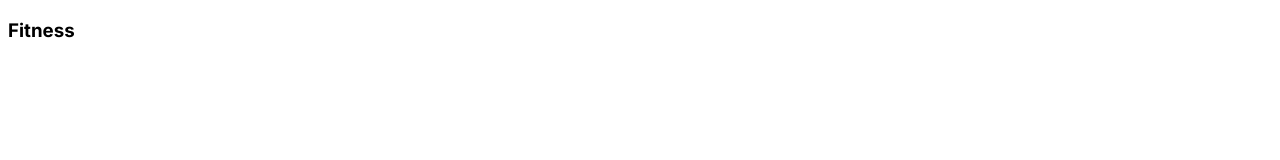
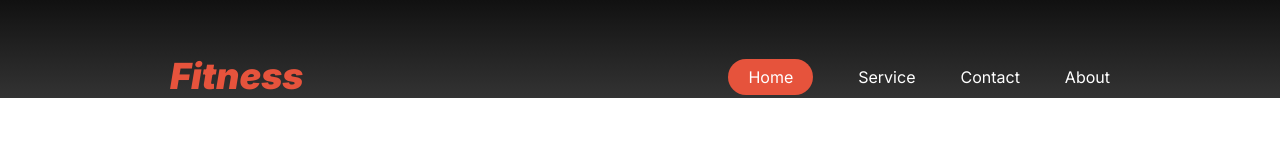
Before and after one commit to Rashadul89/assignment2, a plain HTML site: page index.html in a window 1280 px wide. Drawn offline with Linux system fonts and the light colour scheme; a web font is replaced by a local one.

Commit message:
adding header

```diff
--- a/index.html
+++ b/index.html
@@ -8,10 +8,17 @@
 </head>
 <body class="inter-font">
 <header>
-     <nav class="navbar">
-        <h3>Fitness</h3>
-
-     </nav>
+    <section class="headingSection">
+        <nav class="navbar display-flex">
+            <h3 class="logodeSign">Fitness</h3>
+            <ul class="nav-links display-flex">
+                <li id="homeBtn" class="nav-item"><a href="" class="nav-link"></a>Home</li>
+                <li class="nav-item"><a href="" class="nav-link"></a>Service</li>
+                <li class="nav-item"><a href="" class="nav-link"></a>Contact</li>
+                <li class="nav-item"><a href="" class="nav-link"></a>About</li>
+            </ul>
+         </nav>
+    </section>
 </header>
 <body>
 
--- a/styles/style.css
+++ b/styles/style.css
@@ -1,7 +1,58 @@
 @import url('https://fonts.googleapis.com/css2?family=Azeret+Mono:ital,wght@0,100..900;1,100..900&family=Inter:ital,opsz,wght@0,14..32,100..900;1,14..32,100..900&family=Open+Sans:ital,wght@0,300..800;1,300..800&family=Work+Sans:ital,wght@0,100..900;1,100..900&display=swap');
-.inter-font{
+
+*{
+    margin: 0;
+}
+.inter-font {
     font-family: "Inter", sans-serif;
     font-optical-sizing: auto;
     font-weight: 400;
     font-style: normal;
-  }
+}
+
+.headingSection{
+    background: linear-gradient(180deg, #111111, #333333);
+    color: #FFFFFF;
+}
+.display-flex {
+    display: flex;
+    align-items: center;
+
+}
+
+.navbar {
+    padding-top: 55px;
+    align-items: center;
+    justify-content: space-around;
+}
+
+nav>ul>li {
+    list-style: none;
+    align-items: center;
+}
+
+.nav-links>li {
+    margin-left: 45px;
+}
+
+#homeBtn {
+    padding: 8px 20px 8px 20px;
+    border-radius: 46px;
+    background: rgb(230, 83, 60);
+}
+
+.logodeSign {
+    color: rgb(230, 83, 60);
+    font-weight: 900;
+    font-size: 36px;
+    line-height: 120%;
+    text-align: left;
+    font-style:  italic;
+
+}
+
+@media screen and (max-width:576px){
+    .display-flex{
+        display: grid;
+    }
+}
```
